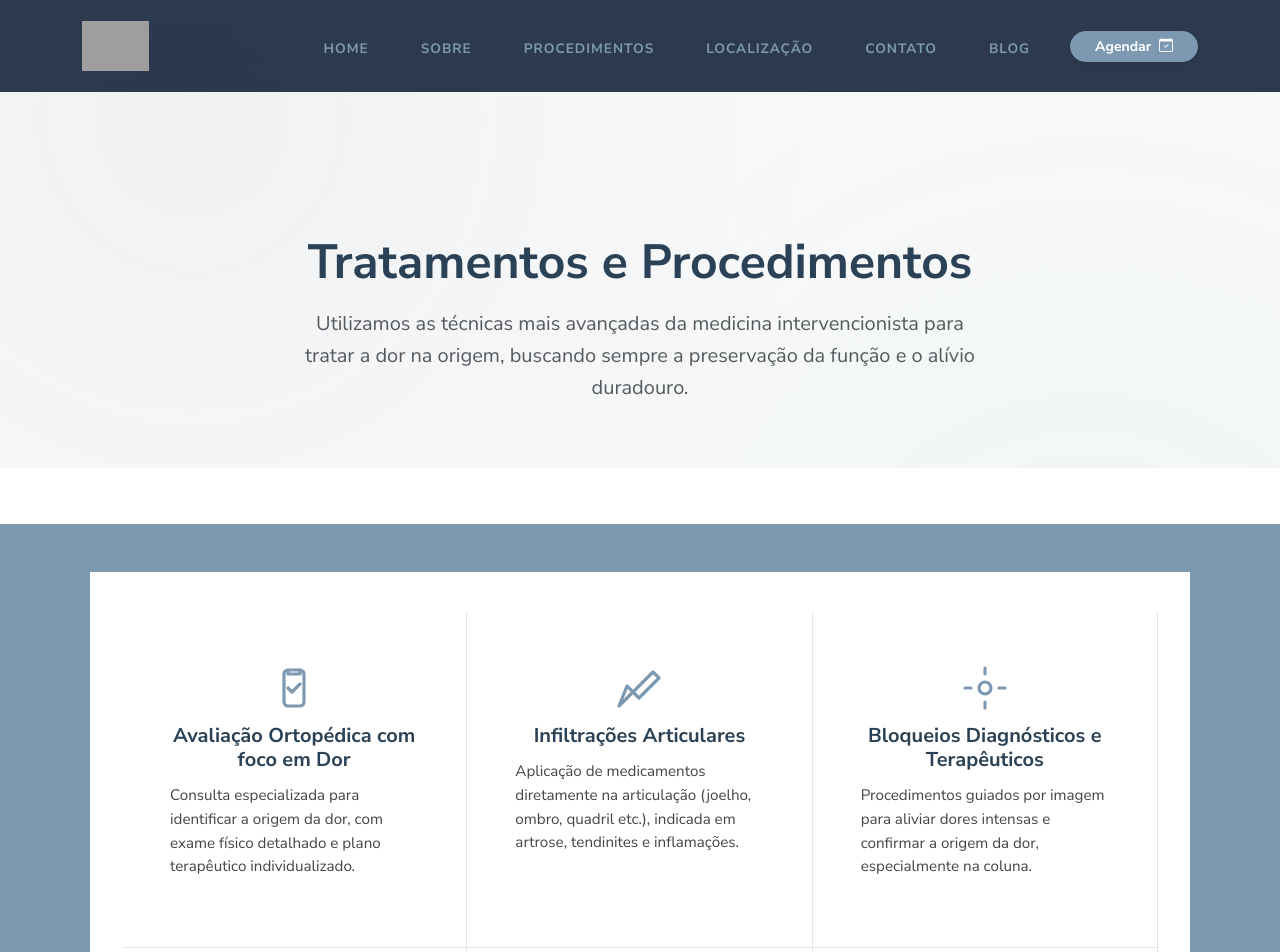
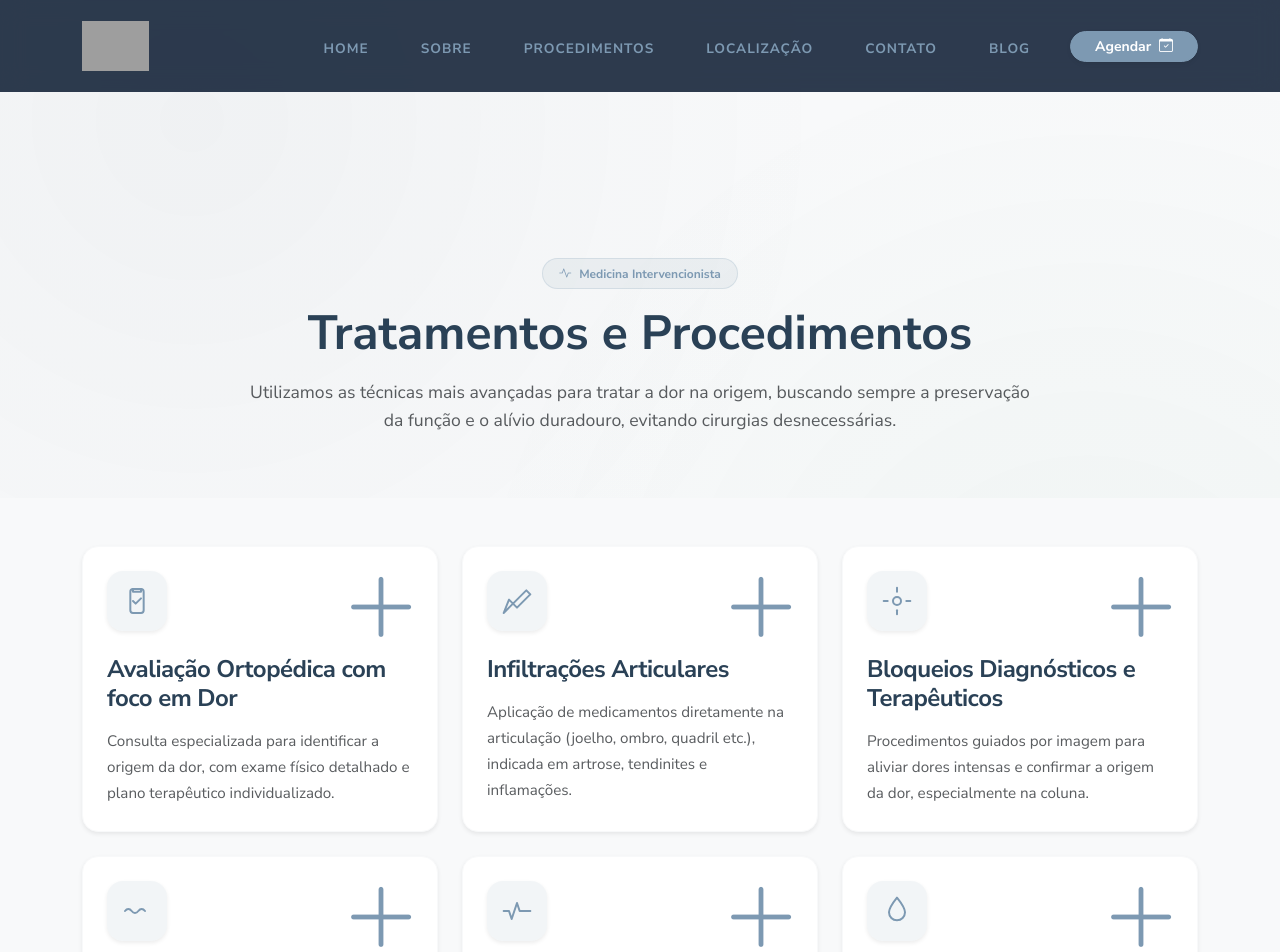
Before and after one commit to benedetjv/teste-site, a Next.js app: page /procedimentos in a window 1280 px wide. Shown: the top 952 px of the page. Built offline with nearby package versions, Linux system fonts and the light colour scheme; grey boxes are pictures that could not be loaded.

Commit message:
style: redesign procedures page and services component with premium look

```diff
--- a/src/app/procedimentos/page.tsx
+++ b/src/app/procedimentos/page.tsx
@@ -12,10 +12,13 @@ export default function ProcedimentosPage() {
         <div className="d-flex flex-column min-vh-100">
             <Header />
             <main className="flex-grow-1 pt-5 mt-5">
-                <div className="container py-5 text-center">
-                    <h1 className="fw-bold mb-3 display-5">Tratamentos e Procedimentos</h1>
-                    <p className="lead text-muted mx-auto" style={{ maxWidth: '700px' }}>
-                        Utilizamos as técnicas mais avançadas da medicina intervencionista para tratar a dor na origem, buscando sempre a preservação da função e o alívio duradouro.
+                <div className="container py-5 text-center mt-4">
+                    <span className="badge rounded-pill mb-3 px-3 py-2" style={{ backgroundColor: 'rgba(125, 153, 178, 0.1)', color: '#7d99b2', border: '1px solid rgba(125, 153, 178, 0.2)' }}>
+                        <i className="bi bi-activity me-2"></i>Medicina Intervencionista
+                    </span>
+                    <h1 className="fw-bold mb-3 display-5" style={{ color: '#2a4156' }}>Tratamentos e Procedimentos</h1>
+                    <p className="lead text-muted mx-auto" style={{ maxWidth: '800px', fontSize: '1.1rem' }}>
+                        Utilizamos as técnicas mais avançadas para tratar a dor na origem, buscando sempre a preservação da função e o alívio duradouro, evitando cirurgias desnecessárias.
                     </p>
                 </div>
                 <Servicos />
--- a/src/components/Servicos.tsx
+++ b/src/components/Servicos.tsx
@@ -8,82 +8,97 @@ interface ServiceIconProps {
   svgPath: string;
 }
 
-// Componente para renderizar o ícone SVG (seguro com dangerouslySetInnerHTML)
 function ServiceIcon({ svgPath }: ServiceIconProps) {
   return (
     <svg
-      className="servico-icon-custom"
+      className="servico-icon-premium"
       viewBox="0 0 24 24"
       role="img"
       aria-hidden="true"
       fill="none"
       stroke="currentColor"
-      strokeWidth="1.6"
+      strokeWidth="1.5"
       strokeLinecap="round"
       strokeLinejoin="round"
-      // Utilizamos dangerouslySetInnerHTML para renderizar o código SVG puro
       dangerouslySetInnerHTML={{ __html: svgPath }}
     />
   );
 }
 
 const cardVariants: Variants = {
-  hidden: { opacity: 0, y: 20 },
+  hidden: { opacity: 0, y: 30 },
   visible: (i: number) => ({
     opacity: 1,
     y: 0,
     transition: {
       delay: i * 0.1,
-      duration: 0.5,
-      ease: "easeOut"
+      duration: 0.6,
+      ease: [0.22, 1, 0.36, 1]
     }
-  }),
-  hover: {
-    y: -5,
-    boxShadow: "0px 10px 20px rgba(0,0,0,0.1)",
-    transition: { duration: 0.2 }
-  }
+  })
 };
 
 export default function Servicos() {
-  const { titulo, items } = siteContent.servicos;
+  const { items } = siteContent.servicos;
 
   return (
-    <section id="servicos" className="section-light">
-
-
-      <div className="servicos-grid">
-        <div className="servicos-grid-inner">
-          <div className="row g-0">
+    <section id="servicos" className="py-5" style={{ backgroundColor: '#f8f9fa' }}>
+      <div className="container">
+        <div className="row g-4">
           {items.map((item, index) => (
-              <div className="col-md-4 servico-card" key={index}>
+            <div className="col-lg-4 col-md-6" key={index}>
               <motion.div
-                  className="servico-card-inner"
+                className="bg-white rounded-4 p-4 h-100 shadow-sm border border-light position-relative overflow-hidden hover-card-premium transition-all"
                 custom={index}
                 initial="hidden"
                 whileInView="visible"
-                  whileHover="hover"
                 viewport={{ once: true, margin: "-50px" }}
                 variants={cardVariants}
-                  style={{ height: '100%' }} // Garante altura completa para o hover effect ficar bonito
               >
-                  <motion.div
-                    className="icon-wrapper"
-                    variants={{
-                      hover: { scale: 1.1, color: "#39586d" } // Efeito scale no ícone
-                    }}
-                    transition={{ type: "spring", stiffness: 300 }}
-                  >
+                {/* Decorative Element */}
+                <div className="position-absolute top-0 end-0 p-3 opacity-10">
+                  <i className="bi bi-plus-lg display-1 fw-bold" style={{ color: '#7d99b2' }}></i>
+                </div>
+
+                <div className="position-relative z-1">
+                  <div className="icon-box-premium mb-4 d-flex align-items-center justify-content-center shadow-sm" style={{ width: '60px', height: '60px', backgroundColor: 'rgba(125, 153, 178, 0.1)', color: '#7d99b2', borderRadius: '16px' }}>
                     <ServiceIcon svgPath={item.iconSvgPath} />
-                  </motion.div>
-                  <h3 className="servico-titulo">{item.titulo}</h3>
-                  <p className="servico-descricao">{item.descricao}</p>
+                  </div>
+
+                  <h4 className="fw-bold mb-3" style={{ color: '#2a4156', letterSpacing: '-0.5px' }}>
+                    {item.titulo}
+                  </h4>
+
+                  <p className="text-muted small mb-0" style={{ lineHeight: '1.7', fontSize: '0.95rem' }}>
+                    {item.descricao}
+                  </p>
+                </div>
+
+                {/* Bottom Border Accent */}
+                <div className="position-absolute bottom-0 start-0 w-100 accent-bar" style={{ height: '4px', backgroundColor: '#7d99b2', transform: 'scaleX(0)', transition: 'transform 0.3s ease', transformOrigin: 'left' }}></div>
               </motion.div>
             </div>
           ))}
         </div>
       </div>
-      </div>
+
+      <style jsx>{`
+        .servico-icon-premium {
+          width: 32px;
+          height: 32px;
+        }
+        .hover-card-premium:hover {
+          transform: translateY(-8px);
+          box-shadow: 0 1rem 3rem rgba(0,0,0,.08)!important;
+          border-color: rgba(125, 153, 178, 0.3)!important;
+        }
+        .hover-card-premium:hover .accent-bar {
+          transform: scaleX(1);
+        }
+        .transition-all {
+          transition: all 0.4s cubic-bezier(0.165, 0.84, 0.44, 1);
+        }
+      `}</style>
     </section>
   );
 }
```
Lines whose indentation alone changed are shown as unchanged.
